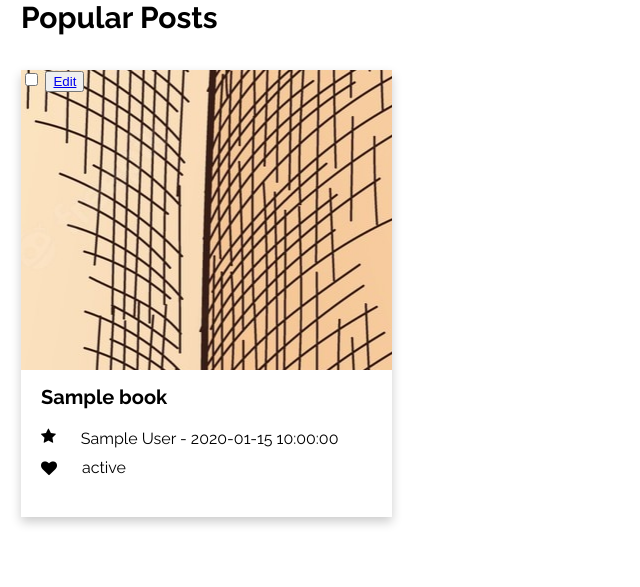
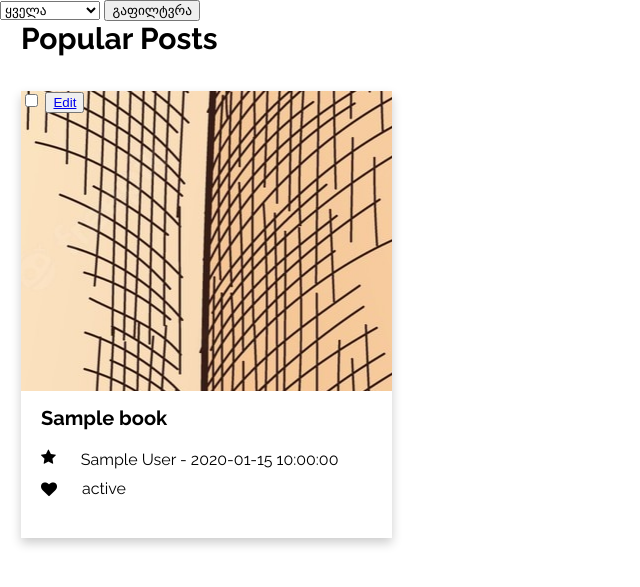
Before and after one commit to palagashviliniika/CRUD-Library-Task, a PHP site: page / in a window 1280 px wide. Shown: the part 140-727 px from the top of the page, without its empty margins (0-640 px from the left). Run offline with PHP 8.4, Linux system fonts and the light colour scheme; tables that the repository leaves empty or names only in its code hold one stand-in row (values such as "Sample post").

Commit message:
Added author filter

```diff
--- a/authors.php
+++ b/authors.php
@@ -33,15 +33,12 @@ $uniqReindexed = $authorsClass->filterAuthors();
                     <div class='img' style='background-image: url("images/avatar.jpg")'></div>
 
                     <div class='popular_description'>
+
                         <h3 class='h3_art'>
                             <a href='' class='popular_article'>
                                 <?php echo $results->showSingleAuthor($uniqReindexed,$i); ?>
                             </a>
                         </h3>
-                        <div class='popular_subtitle'>
-                            <div class='fa fa-star'></div>
-                            <a class='popular_subtext'><?php echo $results->showSingleAuthor($uniqReindexed,$i); ?></a>
-                        </div>
 
                     </div>
                 </div>
--- a/classes/books.class.php
+++ b/classes/books.class.php
@@ -47,4 +47,13 @@ class Books extends Dbh {
         $results = $stmt->fetchAll();
         return $results;
     }
+
+    public function getFilteredBooks($filter){
+        $sql = "SELECT * FROM books WHERE author LIKE '%$filter%'";
+        $stmt = $this->connect()->prepare($sql);
+        $stmt->execute();
+
+        $results = $stmt->fetchAll();
+        return $results;
+    }
 }
--- a/classes/booksContr.php
+++ b/classes/booksContr.php
@@ -1,7 +1,7 @@
 <?php
 require_once "books.class.php";
 
-class BooksController{
+class BooksController {
     private $postData;
 
     public function __construct($postData)
--- a/classes/booksView.php
+++ b/classes/booksView.php
@@ -20,6 +20,18 @@ class BooksView {
     public function getAuthors(){
         $authors = new Books();
         $results = $authors->getAuthors();
+
+        return $results;
+    }
+
+    public function getFilteredBooks($filter){
+        $books = new Books();
+
+        if ($filter == '*'){
+            $results = $books->getBooks();
+        } else {
+            $results = $books->getFilteredBooks($filter);
+        }
 
         return $results;
     }
--- a/index.php
+++ b/index.php
@@ -2,20 +2,50 @@
 require "classes/booksView.php";
 require "classes/booksContr.php";
 require "classes/validator.php";
+require "classes/authors.class.php";
 
 //instantiating view class
 $results = new BooksView();
 
-//fetching all books
-$books = $results->getBooks();
+//fetching all authors
+$authors = $results->getAuthors();
+
+$authorClass = new Authors($authors);
+$uniqReindexedAuthors = $authorClass->filterAuthors();
 
 if (isset($_POST['delete-btn'])){
     $delete = new BooksController($_POST);
     $delete->deleteBooks();
 }
+
+if (isset($_POST['filter-btn'])){
+
+    $books = $results->getFilteredBooks($_POST['author-filter']);
+
+} else {
+    //fetching all books
+    $books = $results->getBooks();
+}
 ?>
 
 <?php include "includes/header.php";?>
+
+<div class="search-filter">
+    <div class="filter">
+        <form action="index.php" method="post" id="filter-form">
+
+            <select name="author-filter" id="author-filter" placeholer="ავტორი" class="input">
+                <option value="*">ყველა</option>
+                <?php for ($i=0;$i<sizeof($uniqReindexedAuthors);$i++){ ?>
+                <option value="<?php echo $results->showSingleAuthor($uniqReindexedAuthors, $i)?>"><?php echo $results->showSingleAuthor($uniqReindexedAuthors, $i)?></option>
+                <?php } ?>
+            </select>
+
+            <input type="submit" id="filter-btn" name="filter-btn" value="გაფილტვრა">
+
+        </form>
+    </div>
+</div>
 
 <div class="popular3">
     <div class="container_popular3">
```
